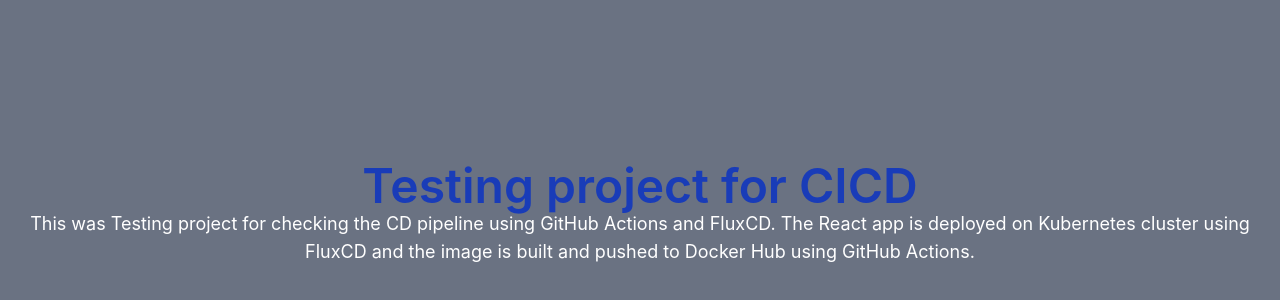
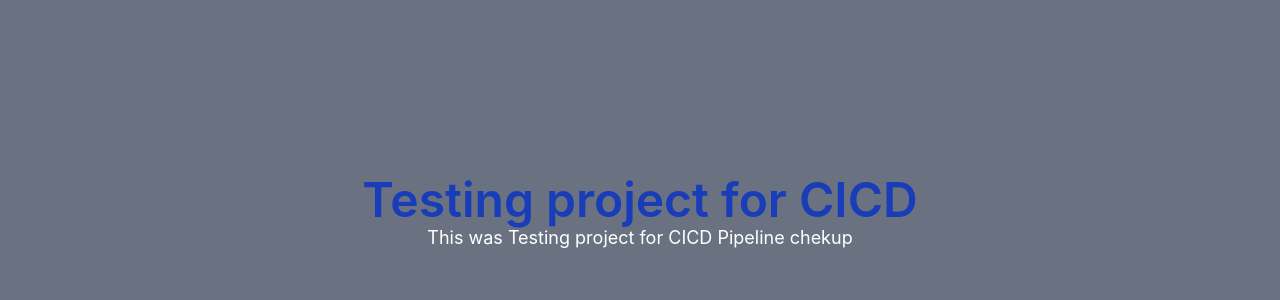
Before and after one commit to Dataxis-UditSingh/Testing_proj_CICD, a React (Vite) app: page / in a window 1280 px wide. Shown: the part 186-486 px from the top of the page. Built offline with nearby package versions, Linux system fonts and the light colour scheme.

Commit message:
Testing for the chnages

```diff
--- a/src/App.tsx
+++ b/src/App.tsx
@@ -8,7 +8,7 @@
           Testing project for CICD
         </h1>
         <p className="text-white text-lg text-center mt-4">
-          This was Testing project for checking the CD pipeline using GitHub Actions and FluxCD. The React app is deployed on Kubernetes cluster using FluxCD and the image is built and pushed to Docker Hub using GitHub Actions.
+          This was Testing project for CICD Pipeline chekup
         </p>
       </div>
     </>
```
